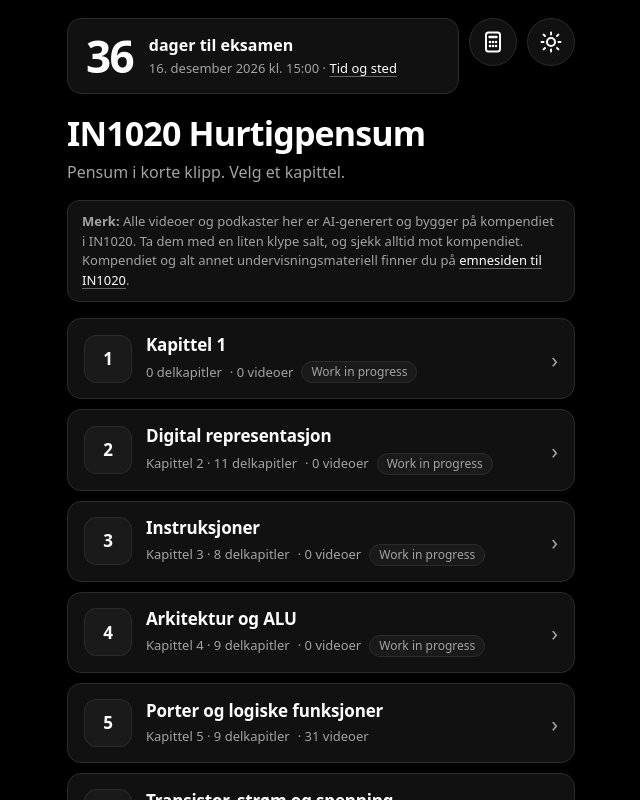
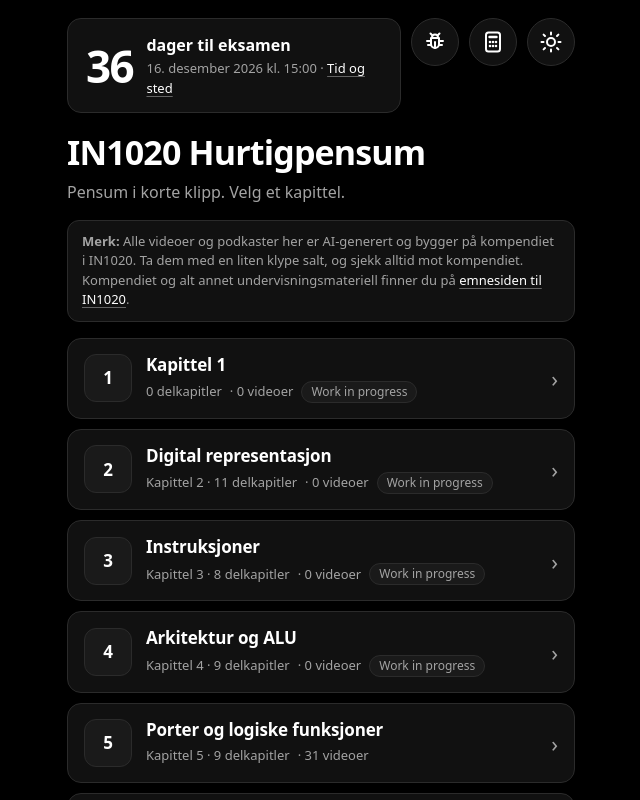
Before and after one commit to HenningTrillhus/IN1020HurtigPensum, a React (Vite) app: page / in a window 1280 px wide. Shown: the top 800 px of the page, without its empty margins (319-959 px from the left). Built offline with nearby package versions, Linux system fonts and the light colour scheme.

Commit message:
Knapp for å melde feil på e-post
Co-Authored-By: Claude Sonnet 5.5 <noreply@anthropic.com>

```diff
--- /dev/null
+++ b/src/BugButton.tsx
@@ -0,0 +1,32 @@
+import type { MouseEvent } from 'react'
+import { BugIcon } from './Icons'
+
+const TO = 'henninlt@uio.no'
+
+/** Lager en ferdig utfylt e-post. Adressen til siden og enheten tas med, så feilen er lett å finne igjen. */
+function bugMailto(): string {
+  const body = [
+    'Hva skjedde? (Beskriv feilen, og hva du forventet.)',
+    '',
+    '',
+    '',
+    '---',
+    `Side: ${location.href}`,
+    `Enhet: ${navigator.userAgent}`,
+  ].join('\n')
+  return `mailto:${TO}?subject=${encodeURIComponent('Feil på IN1020 Hurtigpensum')}&body=${encodeURIComponent(body)}`
+}
+
+/** Knapp som åpner e-postprogrammet med en feilmelding til utvikleren. Ingenting sendes av siden selv. */
+export default function BugButton({ className = '' }: { className?: string }) {
+  // Adressen settes når du trykker, slik at den alltid peker på siden du står på nå.
+  const refresh = (e: MouseEvent<HTMLAnchorElement>) => { e.currentTarget.href = bugMailto() }
+  return (
+    <a
+      className={`theme-toggle bug-toggle ${className}`.trim()} href={bugMailto()} onClick={refresh}
+      aria-label="Meld en feil på e-post" title="Meld en feil"
+    >
+      <BugIcon />
+    </a>
+  )
+}
--- a/src/Icons.tsx
+++ b/src/Icons.tsx
@@ -93,6 +93,14 @@ export const CalcIcon = () => (
   </svg>
 )
 
+/** Bille: «meld en feil». */
+export const BugIcon = () => (
+  <svg {...base} {...line}>
+    <path d="M9 7.5a3 3 0 0 1 6 0M8 8h8v6a4 4 0 0 1-8 0V8Z" />
+    <path d="M12 12v6M8 11H4M16 11h4M8 15H5M16 15h3M9 5 7.5 3.5M15 5l1.5-1.5" />
+  </svg>
+)
+
 export const ChevronUp = () => (
   <svg {...base} fill="none" stroke="currentColor" strokeWidth="2" strokeLinejoin="round" strokeLinecap="round">
     <path d="m6 15 6-6 6 6" />
--- a/src/index.css
+++ b/src/index.css
@@ -395,6 +395,7 @@ button.on { background: var(--acc); color: var(--on-acc); border-color: transpar
   background: var(--surface); border: 1px solid var(--line); color: var(--fg);
 }
 .theme-toggle:hover { border-color: var(--line-strong) }
+.bug-toggle { display: inline-grid; place-items: center; text-decoration: none; box-sizing: border-box }
 .theme-toggle svg { width: 24px; height: 24px }
 .tabs .theme-toggle { width: 40px; height: 40px; min-height: 40px }
 .tabs .push { margin-left: auto }
--- a/src/pages/ChapterPage.tsx
+++ b/src/pages/ChapterPage.tsx
@@ -4,6 +4,7 @@ import PodButtons from '../PodButtons'
 import { ThemeToggle } from '../theme'
 import ChapterSearch from '../ChapterSearch'
 import { CalcButton } from '../Calculator'
+import BugButton from '../BugButton'
 
 // «6.2 Bryteren …» -> { num: '6.2', text: 'Bryteren …' }
 function splitTitle(title: string) {
@@ -17,7 +18,8 @@ export default function ChapterPage({ chapter, compendiumUrl }: { chapter: Chapt
     <div className="shell">
       <nav className="tabs">
         <a href="#/">← Alle kapitler</a>
-        <CalcButton className="push" />
+        <BugButton className="push" />
+        <CalcButton />
         <ThemeToggle />
       </nav>
       <span className="chapter-label">{chapter.label}</span>
--- a/src/pages/Overview.tsx
+++ b/src/pages/Overview.tsx
@@ -3,6 +3,7 @@ import { videoCount, type Chapter } from '../chapters'
 import Disclaimer from '../Disclaimer'
 import { ThemeToggle } from '../theme'
 import { CalcButton } from '../Calculator'
+import BugButton from '../BugButton'
 import ExamCountdown, { type Exam } from '../ExamCountdown'
 
 // Forsiden: bare kapitlene. Trykk på et kapittel for å se delkapitlene.
@@ -11,6 +12,7 @@ export default function Overview({ chapters, courseUrl, exam }: { chapters: Chap
     <div className="shell">
       <div className="top-row">
         {exam && <ExamCountdown exam={exam} />}
+        <BugButton />
         <CalcButton />
         <ThemeToggle />
       </div>
```
